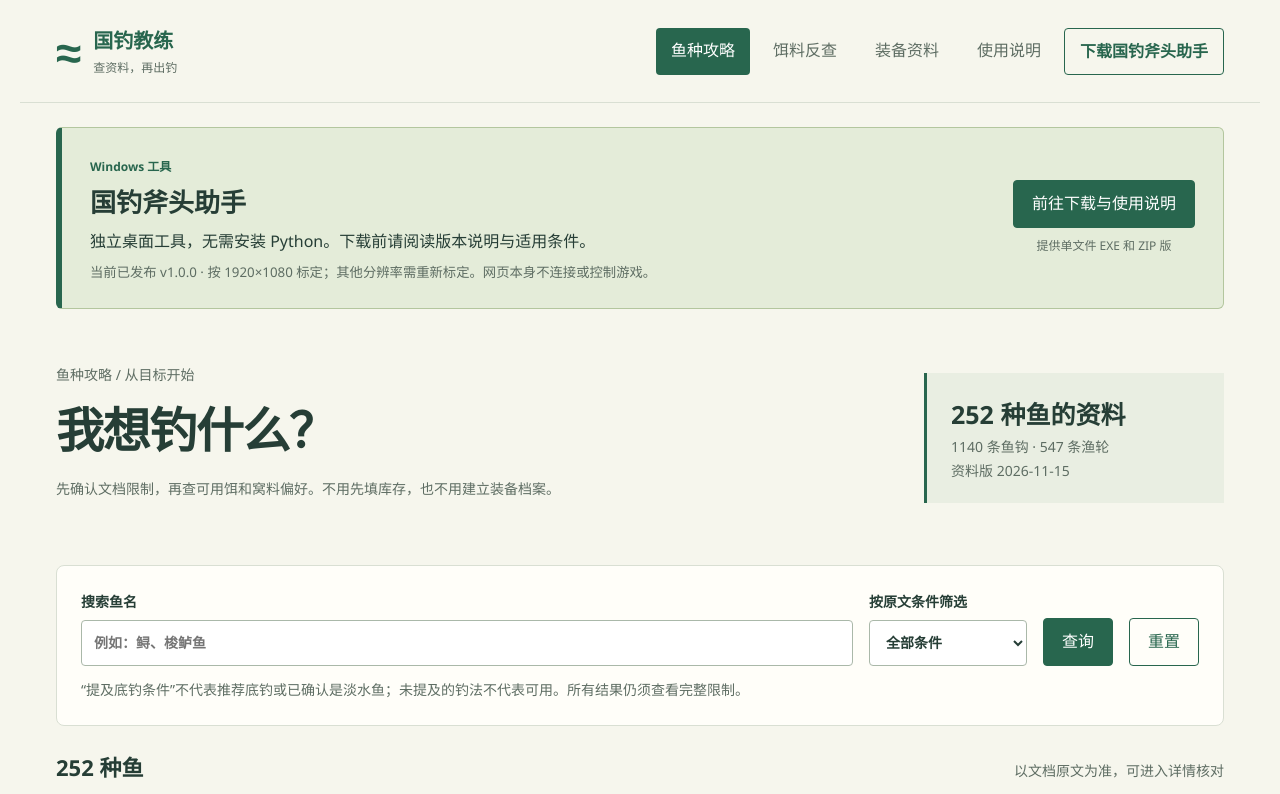
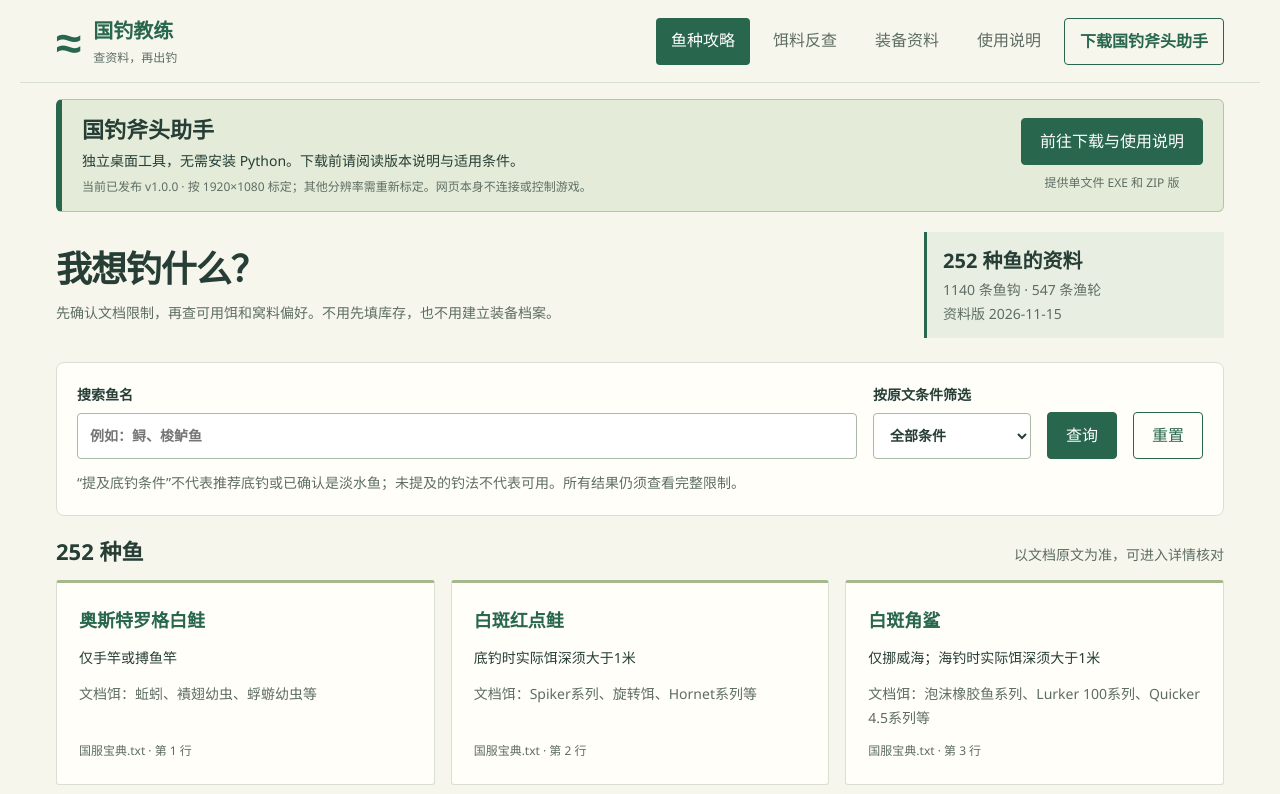
Before and after one commit to futouyiba/guodiao-coach, a plain HTML site: page web/index.html in a window 1280 px wide. Shown: the top 794 px of the page. Drawn offline with Linux system fonts and the light colour scheme.

Commit message:
fix(coach): bring desktop search and results above fold

```diff
--- a/web/styles.css
+++ b/web/styles.css
@@ -84,6 +84,23 @@ footer { max-width: 1240px; margin: auto; border-top: 1px solid var(--line); pad
 .tool-banner small { color: var(--muted); display: block; }
 .tool-actions { display: grid; flex: 0 0 auto; gap: 8px; text-align: center; }
 .tool-actions span { font-size: 12px; color: var(--muted); }
+@media (min-width: 651px) {
+  .site-header { padding-top: 14px; padding-bottom: 14px; }
+  .tool-banner { margin-top: 16px; padding: 14px 20px; gap: 20px; }
+  .tool-banner .tool-badge { display: none; }
+  .tool-banner h2 { font-size: 22px; margin: 0 0 4px; }
+  .tool-banner p { font-size: 14px; margin-bottom: 4px; }
+  .tool-banner small { font-size: 12px; }
+  main { padding-top: 20px; }
+  .hero { padding: 0 0 12px; gap: 24px; }
+  .hero .label { display: none; }
+  .hero h1 { font-size: 36px; margin-bottom: 8px; }
+  .hero p { margin-bottom: 0; }
+  .index-note { padding: 12px 16px; }
+  .index-note strong { font-size: 20px; }
+  .toolbar { margin: 12px 0; padding: 20px; }
+  .results-header { margin-top: 20px; }
+}
 @media (max-width: 1220px) { .tool-banner { margin-left: 28px; margin-right: 28px; } }
 @media (max-width: 650px) { .tool-banner { flex-direction: column; align-items: stretch; margin: 16px 16px 0; padding: 20px; gap: 16px; } .tool-banner h2 { font-size: 24px; } }
 @media (max-width: 1220px) { main { margin: 0 28px; } }
```
